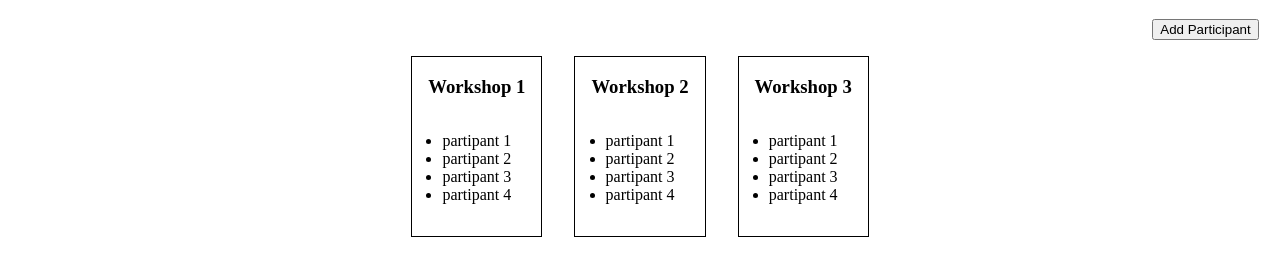
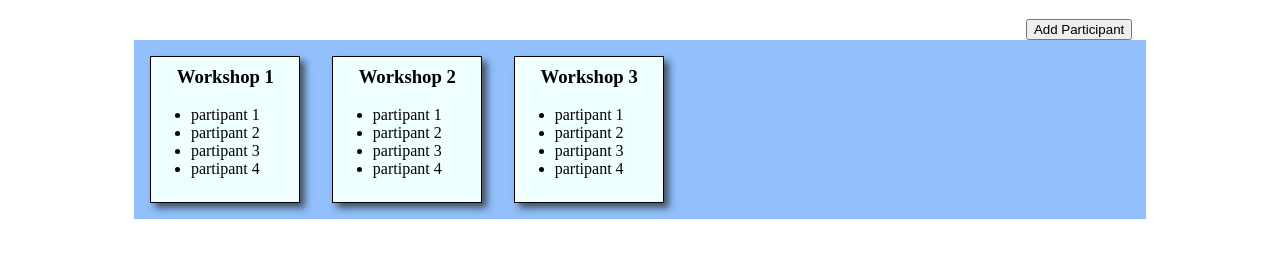
Before and after one commit to acleland/workshop-organizer, a plain HTML site: page workshops/index.html in a window 1280 px wide. Shown: the part 90-366 px from the top of the page. Drawn offline with nearby package versions, Linux system fonts and the light colour scheme.

Commit message:
added some styles

```diff
--- a/styles/home.css
+++ b/styles/home.css
@@ -14,6 +14,13 @@ main {
     margin-right: 1em;
 }
 
+#main-section {
+    display: flex;
+    flex-direction: column;
+    align-items: center;
+    width: 80%;
+}
+
 #add-participant {
     align-self: flex-end;
     margin-right: 1em;
@@ -28,6 +35,8 @@ main {
     display: flex;
     flex-direction: row;
     flex-wrap: wrap;
+    width: 100%;
+    background-color: rgb(145, 192, 253);
 }
 
 .workshop {
@@ -38,10 +47,21 @@ main {
     display: flex;
     flex-direction: column;
     align-items: center;
+    background-color: azure;
+    box-shadow: 5px 5px 7px rgba(33, 33, 33, 0.7);
+}
+
+.workshop h3 {
+    display: flex;
+    flex-direction: row;
+    flex-wrap: wrap;
+    margin: 0.5em;
+
 }
 
 .participants {
     padding-left: 0;
+    margin: 0.5em;
 }
 
 .participant:hover {
--- a/workshops/index.html
+++ b/workshops/index.html
@@ -20,6 +20,8 @@
 
     <main>
         <h1>Workshops</h1>
+
+        <section id="main-section">
             <button id="add-participant">Add Participant</button>
             <section id="workshops">
                 <div class="workshop">
@@ -52,6 +54,8 @@
 
 
             </section>
+        </section>
+
     </main>
 
     <script type="module" src="./workshops.js"></script>
```
Lines whose indentation alone changed are shown as unchanged.
